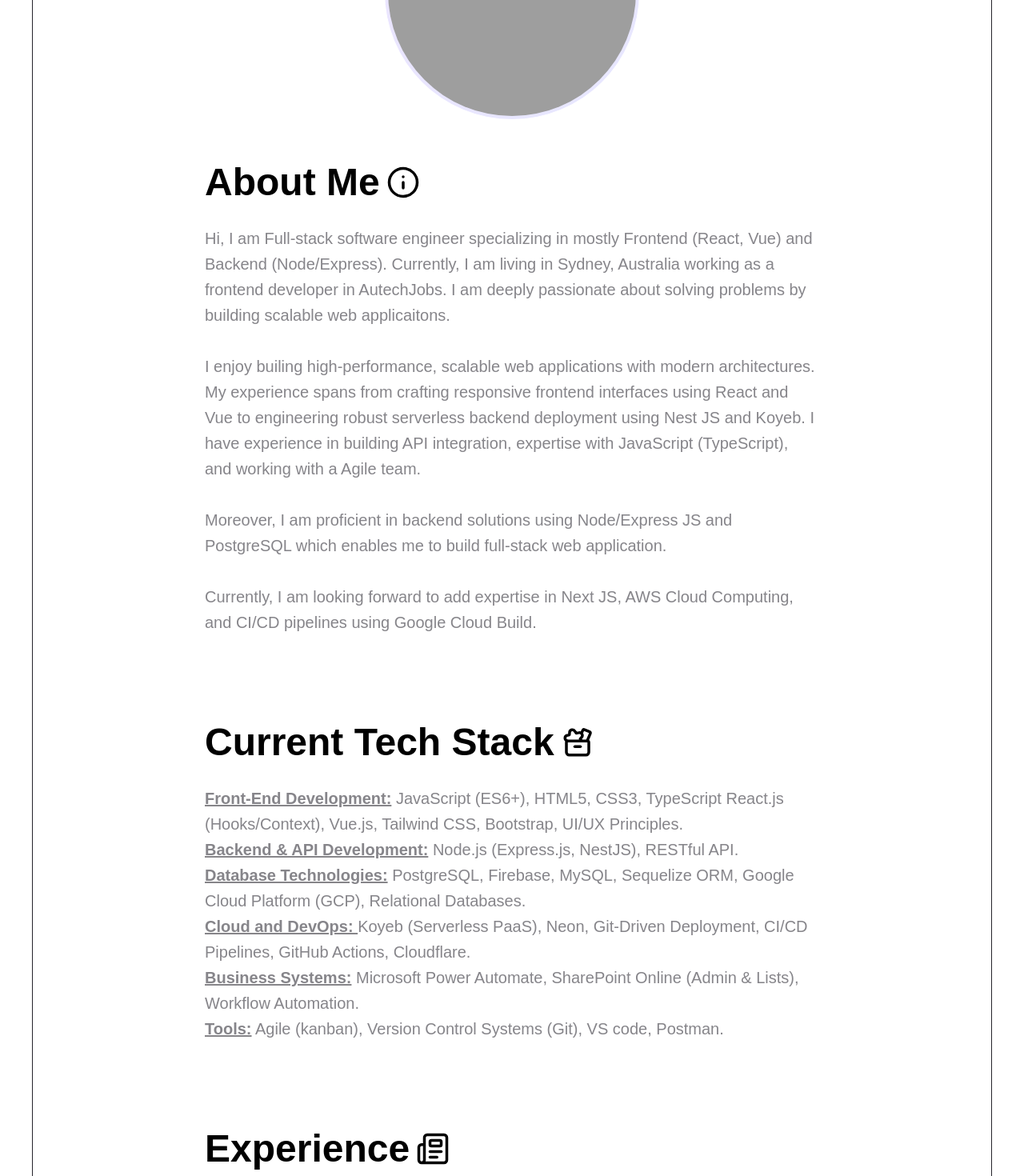
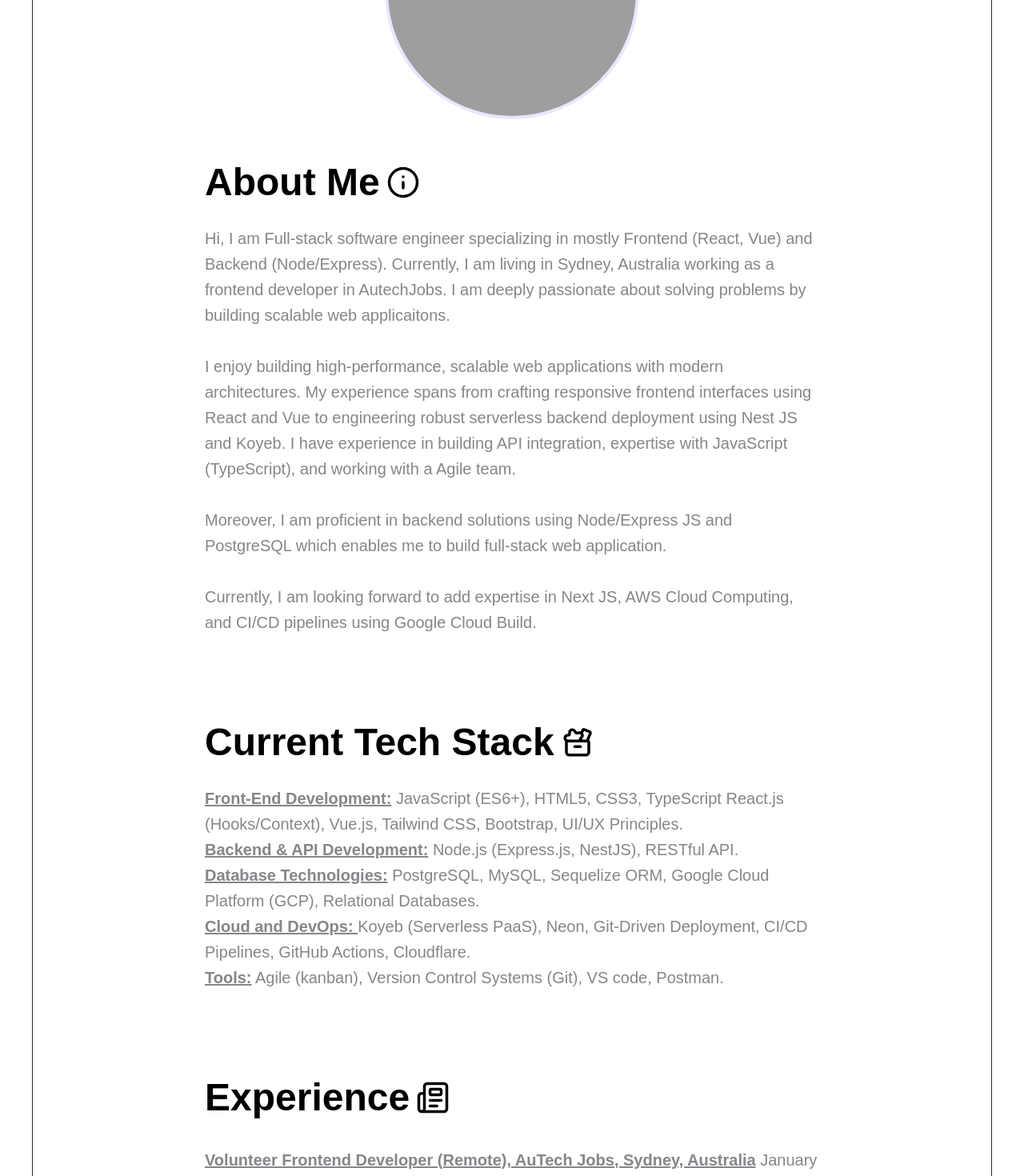
Before and after one commit to JayanShrestha/my-portfolio-react, a React (Vite) app: page /aboutme in a window 1280 px wide. Shown: the part 382-1852 px from the top of the page at 80% size. Built offline with nearby package versions, Linux system fonts and the light colour scheme; grey boxes are pictures that could not be loaded; the HTML template or start-up script is replaced by a standard one.

Commit message:
update on about me

```diff
--- a/src/components/Aboutme.jsx
+++ b/src/components/Aboutme.jsx
@@ -206,7 +206,7 @@ const Aboutme = () => {
             <br />
             <br />
             {
-              "I enjoy builing high-performance, scalable web applications with modern architectures. My experience spans from crafting responsive frontend interfaces using React and Vue to engineering robust serverless backend deployment using Nest JS and Koyeb. I have experience in building API integration, expertise with JavaScript (TypeScript), and working with a Agile team."
+              "I enjoy building high-performance, scalable web applications with modern architectures. My experience spans from crafting responsive frontend interfaces using React and Vue to engineering robust serverless backend deployment using Nest JS and Koyeb. I have experience in building API integration, expertise with JavaScript (TypeScript), and working with a Agile team."
             }
             <br />
             <br />
--- a/src/constants/tech-stack.jsx
+++ b/src/constants/tech-stack.jsx
@@ -11,18 +11,14 @@ export const tech_stack = [
   {
     title: "Database Technologies:",
     tools:
-      "PostgreSQL, Firebase, MySQL, Sequelize ORM, Google Cloud Platform (GCP), Relational Databases.",
+      "PostgreSQL, MySQL, Sequelize ORM, Google Cloud Platform (GCP), Relational Databases.",
   },
   {
     title: "Cloud and DevOps: ",
     tools:
       " Koyeb (Serverless PaaS), Neon, Git-Driven Deployment, CI/CD Pipelines, GitHub Actions, Cloudflare.",
   },
-  {
-    title: "Business Systems:",
-    tools:
-      "Microsoft Power Automate, SharePoint Online (Admin & Lists), Workflow Automation.",
-  },
+
   {
     title: "Tools:",
     tools: "Agile (kanban), Version Control Systems (Git), VS code, Postman.",
```
